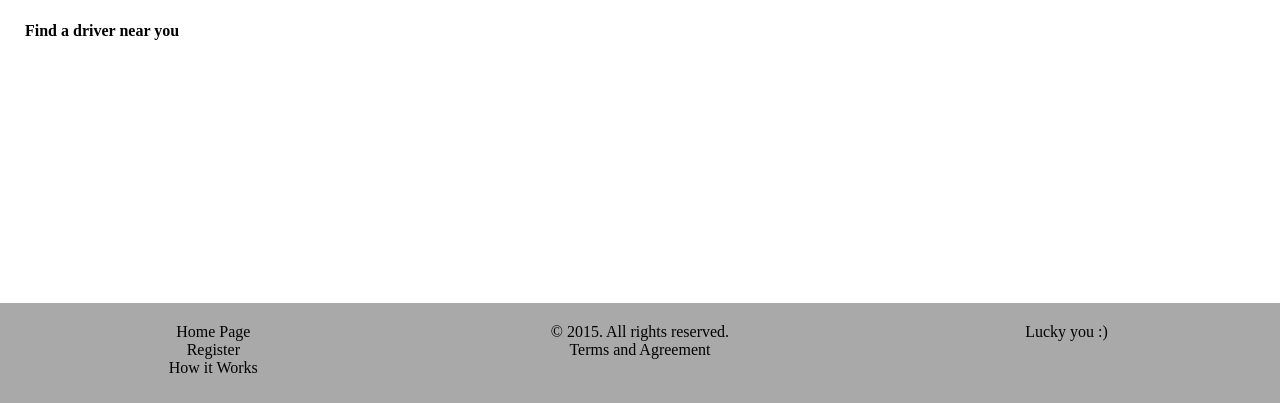
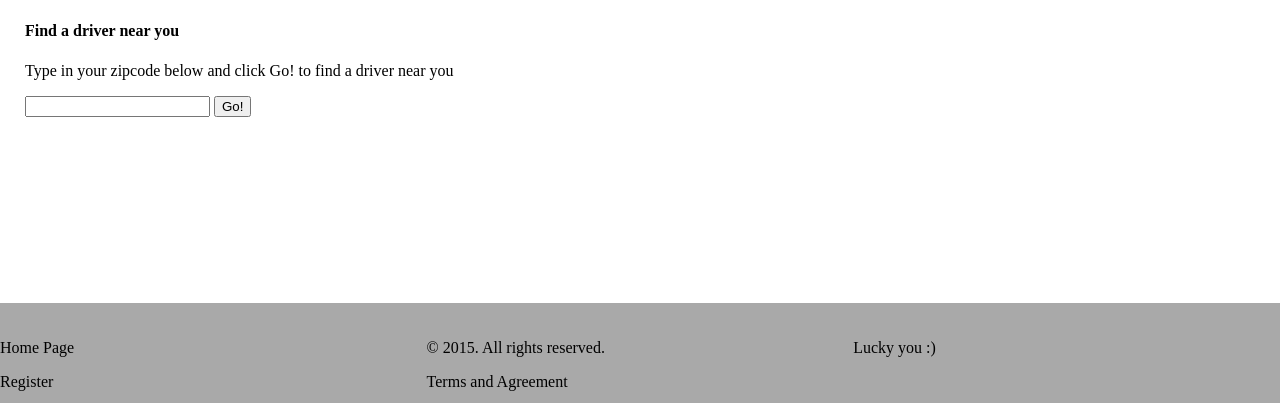
Before and after one commit to mzrickers/foodar, a plain HTML site: page index.html in a window 1280 px wide. Shown: the part 397-800 px from the top of the page. Drawn offline with Linux system fonts and the light colour scheme.

Commit message:
index page initialization

```diff
--- a/css/styles.css
+++ b/css/styles.css
@@ -3,15 +3,15 @@ h1 {
   color: #0000ff;
 }
 
-h1, h3, p {
+h1, h3 {
   text-align: center;
 }
 
 
-p {
+/* p {
   max-width: 50%;
   margin: 0 auto;
-}
+} */
 
 h2 {
   color: #ff0000;
@@ -22,9 +22,9 @@ label {
   float: left;
 }
 
-input {
+/* input {
   float: right;
-}
+} */
 
 .rows {
   display: block;
--- a/index.html
+++ b/index.html
@@ -32,6 +32,11 @@
       </div>
       <div>
         <h4>Find a driver near you</h4>
+        <p>Type in your zipcode below and click Go! to find a driver near you</p>
+      </div>
+      <div>
+        <input maxlength="5">
+        <button>Go!</button>
       </div>
       <footer>
         <div class="footer-row">
```
Also changed, not shown: about.html (+5 -0 lines), register.html (+5 -1 lines).
